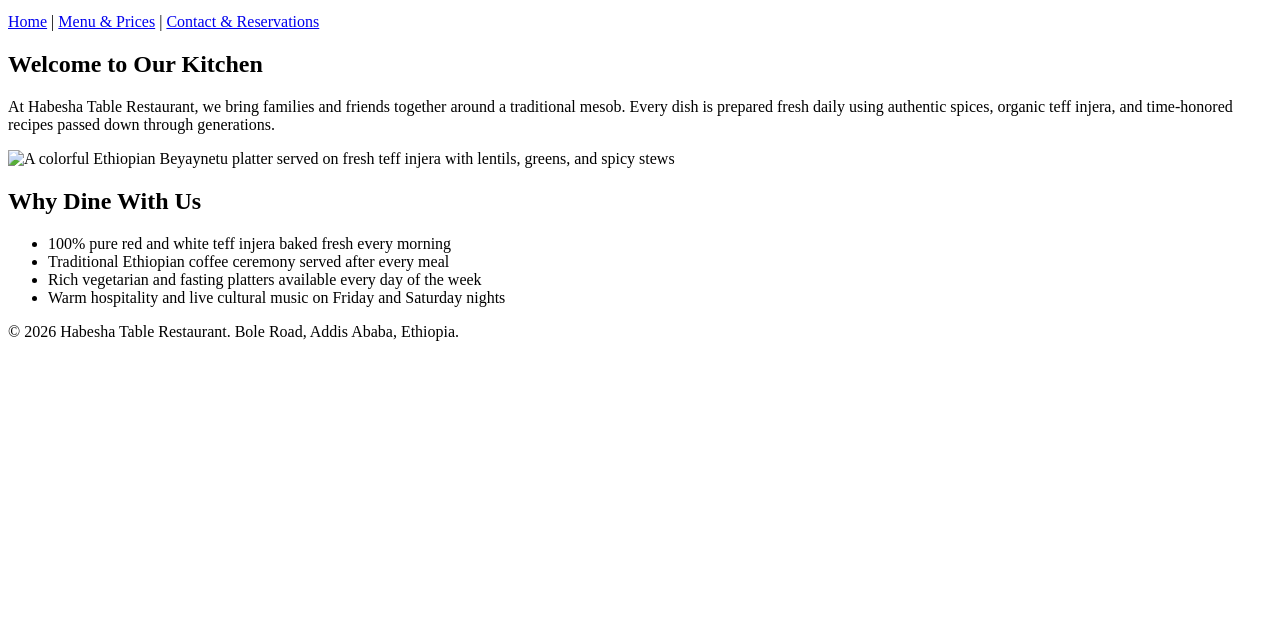
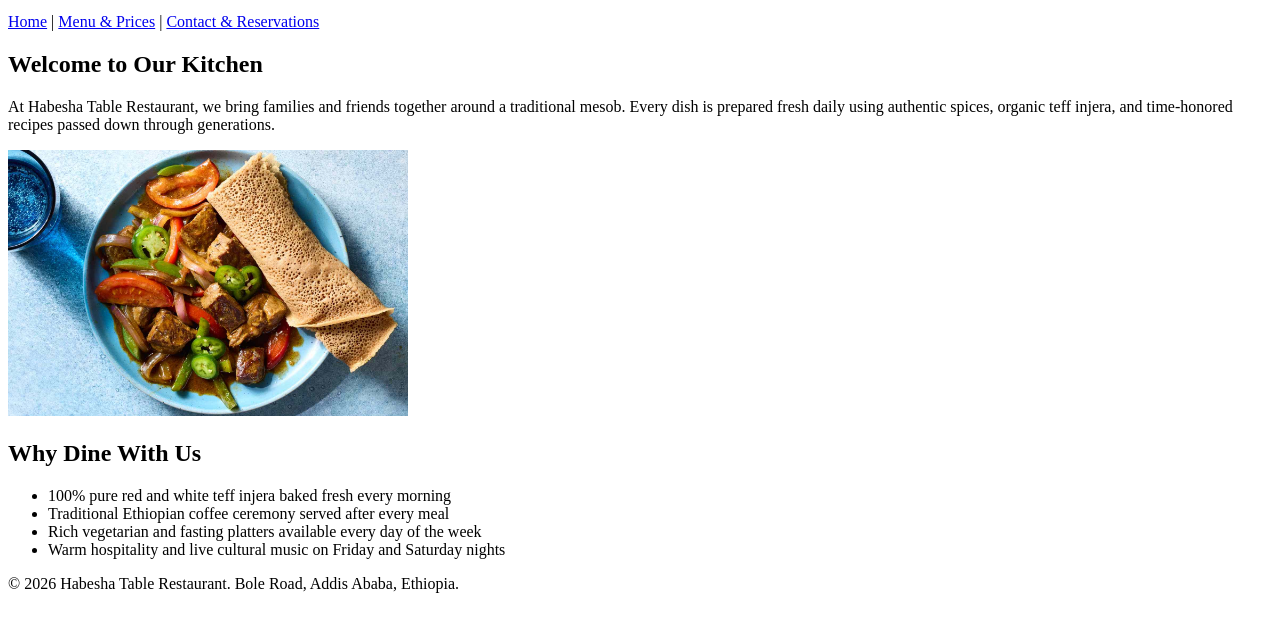
Before and after one commit to Bemnet47919/web-programming, a plain HTML site: page index.html in a window 1280 px wide. Shown: the part 101-732 px from the top of the page. Drawn offline with Linux system fonts and the light colour scheme.

Commit message:
fix image path to tibs.jpg and update alt text on home page

```diff
--- a/index.html
+++ b/index.html
@@ -20,7 +20,7 @@
         <section>
             <h2>Welcome to Our Kitchen</h2>
             <p>At Habesha Table Restaurant, we bring families and friends together around a traditional mesob. Every dish is prepared fresh daily using authentic spices, organic teff injera, and time-honored recipes passed down through generations.</p>
-            <img src="images/beyaynetu.jpg" alt="A colorful Ethiopian Beyaynetu platter served on fresh teff injera with lentils, greens, and spicy stews" width="400">
+            <img src="images/tibs.jpg" alt="Sizzling Ethiopian beef tibs served on injera with fresh tomatoes and green peppers" width="400">
         </section>
 
         <section>
```
